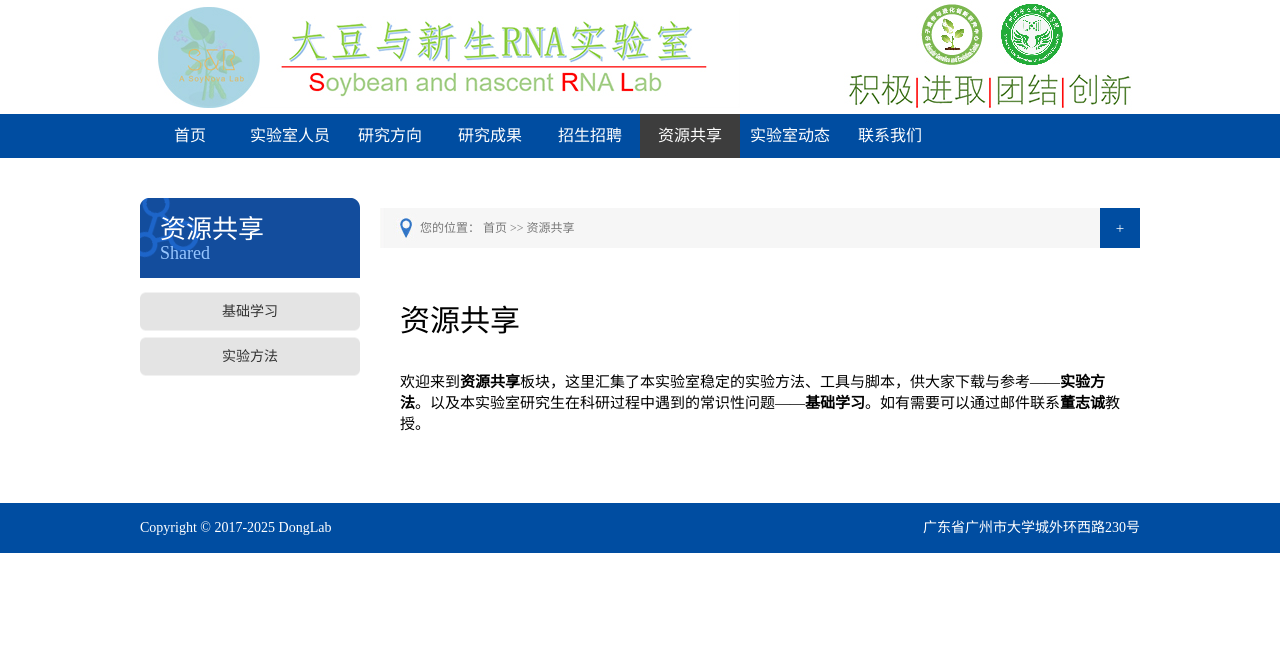
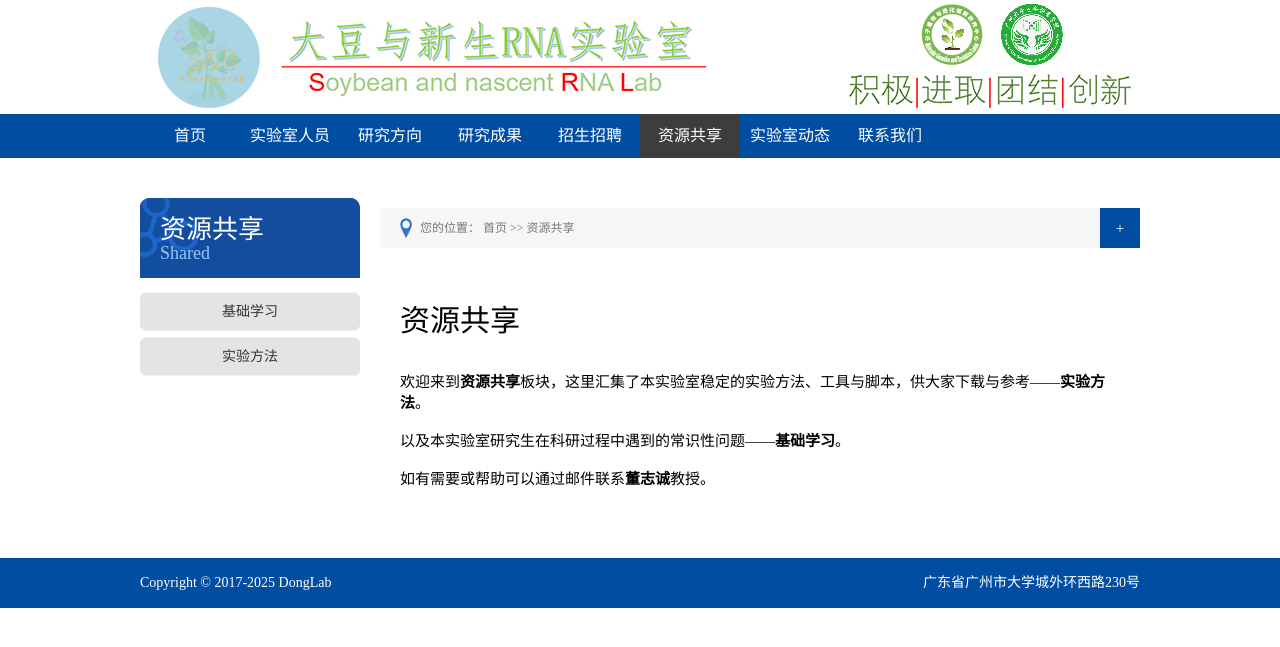
Before and after one commit to zhanweimin2021/zhanweimin2021.github.io, a Jekyll site: the page built from pages/shared.html, in a window 1280 px wide. Shown: the top 647 px of the page. Built offline with Jekyll 4.4.1, drawn with Linux system fonts in a browser that asks for light colours.

Commit message:
Update shared.html

```diff
--- a/pages/shared.html
+++ b/pages/shared.html
@@ -16,7 +16,15 @@ description: 资源共享
 
       <!-- 在这里添加你的描述 -->
       <p class="shared-description">
-        欢迎来到<strong>资源共享</strong>板块，这里汇集了本实验室稳定的实验方法、工具与脚本，供大家下载与参考——<strong>实验方法</strong>。以及本实验室研究生在科研过程中遇到的常识性问题——<strong>基础学习</strong>。如有需要可以通过邮件联系<strong>董志诚</strong>教授。
+        欢迎来到<strong>资源共享</strong>板块，这里汇集了本实验室稳定的实验方法、工具与脚本，供大家下载与参考——<strong>实验方法</strong>。
+      </p>
+      <br>
+      <p class="shared-description">
+        以及本实验室研究生在科研过程中遇到的常识性问题——<strong>基础学习</strong>。
+      </p>
+      <br>
+      <p class="shared-description">
+        如有需要或帮助可以通过邮件联系<strong>董志诚</strong>教授。
       </p>
 
     </div>
```
